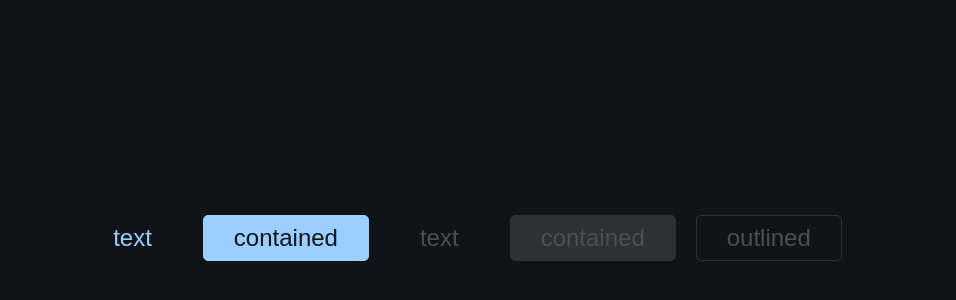
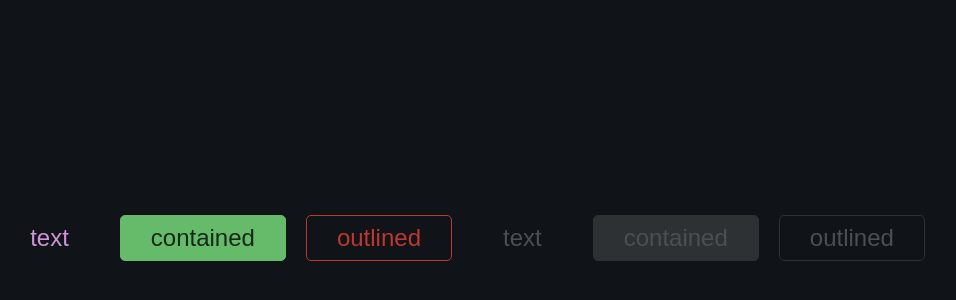
Before and after one commit to f1k13/UI-KIT, a React (Vite) app: page / in a window 1280 px wide. Shown: the part 170-470 px from the top of the page, without its empty margins (178-1134 px from the left). Built offline with nearby package versions, Linux system fonts and the light colour scheme; the HTML template or start-up script is replaced by a standard one.

Commit message:
feat: add color to button

```diff
--- a/src/App.tsx
+++ b/src/App.tsx
@@ -4,8 +4,15 @@ import { Button } from "./components";
 const App = () => {
   return (
     <div className="root">
-      <Button variant="text">text</Button>
-      <Button variant="contained">contained</Button>
+      <Button color="secondary" variant="outlined">
+        text
+      </Button>
+      <Button color="success" variant="outlined">
+        contained
+      </Button>
+      <Button color="error" variant="outlined">
+      outlined
+      </Button>
       <Button disabled={true} variant="text">
         text
       </Button>
--- a/src/components/button/button.module.scss
+++ b/src/components/button/button.module.scss
@@ -51,6 +51,7 @@
     1px solid $mainDark,
     1px solid $mainDark
   );
+  cursor: not-allowed;
 }
 .contained.disabled {
   @include button(
@@ -60,6 +61,7 @@
     1px solid $disabledBorder,
     1px solid $disabledBorder
   );
+  cursor: not-allowed;
 }
 .outlined.disabled {
   @include button(
@@ -69,4 +71,95 @@
     1px solid $disabledBorder,
     1px solid $disabledBorder
   );
+  cursor: not-allowed;
 }
+
+.text.secondary {
+  @include button(
+    none,
+    $secondaryColorHover,
+    $secondaryColor,
+    1px solid none,
+    1px solid $secondaryColorHover
+  );
+}
+
+.text.success {
+  @include button(
+    $successBG,
+    $successBGHover,
+    #162817,
+    1px solid $successBG,
+    1px solid $successBGHover
+  );
+}
+
+.text.error {
+  @include button(
+    none,
+    $secondaryHover,
+    $errorColor,
+    1px solid $errorColor,
+    1px solid $errorColor
+  );
+}
+
+.contained.secondary {
+  @include button(
+    $mainDark,
+    $secondaryColorHover,
+    $secondaryColor,
+    1px solid $mainDark,
+    1px solid $secondaryColorHover
+  );
+}
+
+.contained.success {
+  @include button(
+    $successBG,
+    $successBGHover,
+    #162817,
+    1px solid $successBG,
+    1px solid $successBGHover
+  );
+}
+
+.contained.error {
+  @include button(
+    $mainDark,
+    $secondaryHover,
+    $errorColor,
+    1px solid $errorColor,
+    1px solid $errorColor
+  );
+}
+
+.outlined.secondary {
+  @include button(
+    $mainDark,
+    $secondaryColorHover,
+    $secondaryColor,
+    1px solid $mainDark,
+    1px solid $secondaryColorHover
+  );
+}
+
+.outlined.success {
+  @include button(
+    $successBG,
+    $successBGHover,
+    #162817,
+    1px solid $successBG,
+    1px solid $successBGHover
+  );
+}
+
+.outlined.error {
+  @include button(
+    $mainDark,
+    $secondaryHover,
+    $errorColor,
+    1px solid $errorColor,
+    1px solid $errorColor
+  );
+}
--- a/src/components/button/button.tsx
+++ b/src/components/button/button.tsx
@@ -5,11 +5,13 @@ const Button = ({
   children,
   variant = "text",
   disabled = false,
+  color,
   ...rest
 }: {
   children?: React.ReactNode;
   variant?: "text" | "contained" | "outlined";
   disabler?: boolean;
+  color?: "secondary" | "success" | "error";
 } & ButtonHTMLAttributes<HTMLButtonElement>) => {
   const ref = useRef<HTMLButtonElement | null>(null);
 
@@ -45,7 +47,7 @@ const Button = ({
   return (
     <button
       ref={ref}
-      className={`${styles.root} ${styles[variant]} ${
+      className={`${styles.root} ${styles[variant]} ${color && styles[color]} ${
         disabled && styles.disabled
       }`}
       {...rest}
--- a/src/styles/veriables.scss
+++ b/src/styles/veriables.scss
@@ -6,3 +6,8 @@ $secondary: #63a5db;
 $secondaryHover: rgba(144, 202, 249, 0.1);
 $disabledColor: #4c4f52;
 $disabledBorder: #2d3134;
+$secondaryColor: #ce93d8;
+$secondaryColorHover: rgba(206, 147, 216, 0.1);
+$successBG: #66bb6a;
+$successBGHover: rgba(102,187,106, 0.5);
+$errorColor: #bd382f;
```
